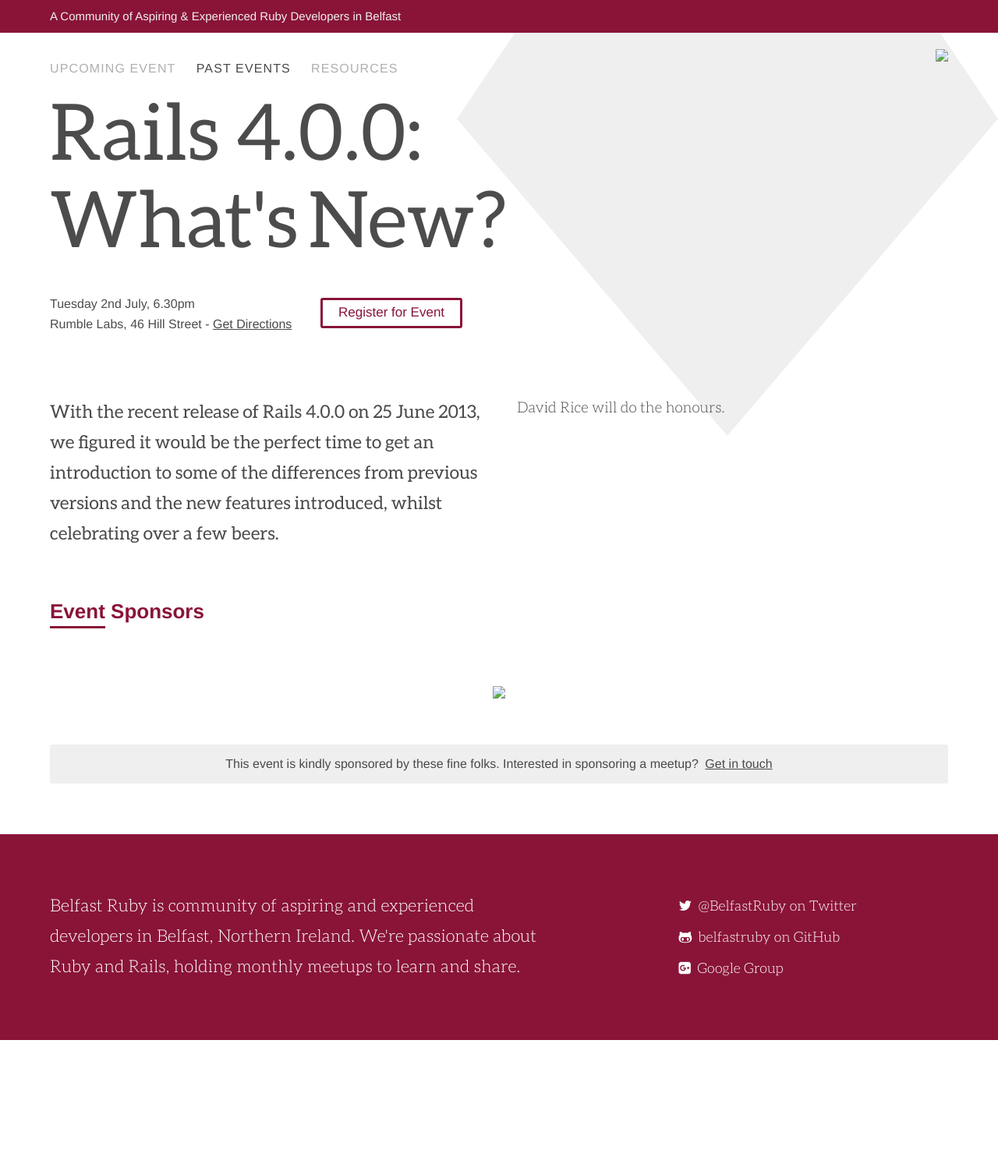
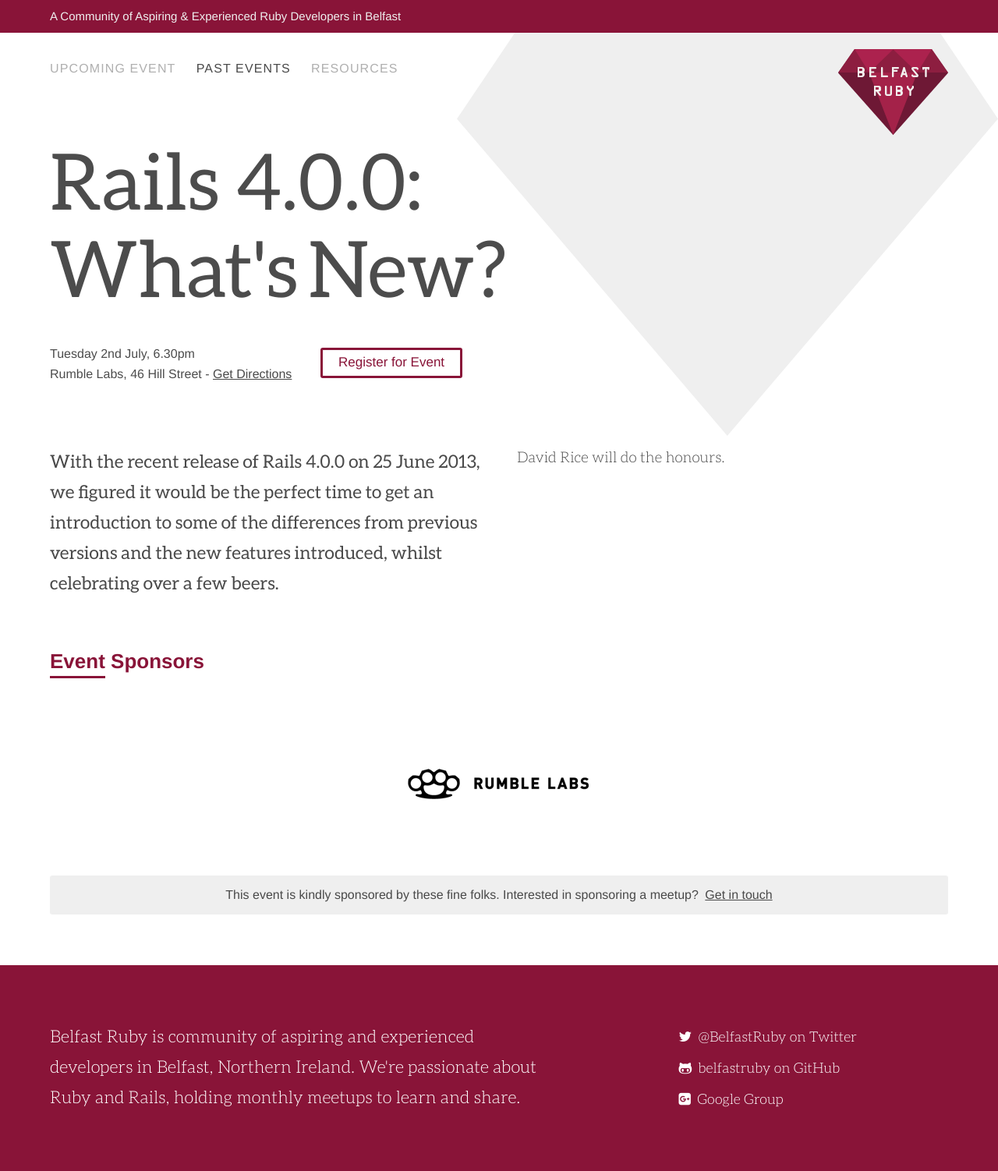
Before and after one commit to belfastruby/belfastruby.github.io, a Jekyll site: the page built from _posts/2013-07-02-rails-4-whats-new.markdown, in a window 1280 px wide. Shown: the whole page at 78% size. Built offline with Jekyll 4.4.1, drawn with Linux system fonts in a browser that asks for light colours; nearby versions of some CDN libraries; Markdown is read by kramdown in place of the engine named in the settings; before the commit the page ends 1334 px from its top, so only the background shows below that.

Commit message:
amending links

```diff
--- a/_layouts/default.html
+++ b/_layouts/default.html
@@ -76,14 +76,14 @@
               <li><a href="/resources/" {% if page.selected == "resources" %}class="active"{% endif %}>Resources</a></li>
             </ul>
           </nav>
-          <a href="/" class="logo"><img src="brewbot-logo.png/assets/images/belfast-ruby-logo.svg"></img></a>
+          <a href="/" class="logo"><img src="/assets/images/belfast-ruby-logo.svg"></img></a>
         </section>
       </header>
       <header class="mobile_nav clearfix">
         <a class="belfastruby" href="/">Belfast Ruby</a>
         <span id="burger" class="burger" href="#sidr">burger</span>
         <div id="sidr" class="sidr">
-          <a href="brewbot-logo.png/" class="sidr_logo"><img src="/assets/images/belfast-ruby-logo.svg"></img></a>
+          <a href="/" class="sidr_logo"><img src="/assets/images/belfast-ruby-logo.svg"></img></a>
           <div class="sidr_bio"><p>A community of aspiring &amp;&nbsp;experienced Ruby developers in Belfast</p></div>
           <nav>
             <ul>
@@ -102,7 +102,7 @@
       <footer class="clearfix">
         <section class="container clearfix">
           <div class="bio">
-            <p>Belfast Ruby is community of aspiring and experienced developers in Belfast, Northern Ireland. We're passionate about Ruby and Rails, holding <a href="brewbot-logo.png/past-events/">monthly meetups</a> to learn and share.</p>
+            <p>Belfast Ruby is community of aspiring and experienced developers in Belfast, Northern Ireland. We're passionate about Ruby and Rails, holding <a href="/past-events/">monthly meetups</a> to learn and share.</p>
           </div>
           <div class="contact">
             <li><a href="http://twitter.com/belfastruby"><i class="fa fa-twitter"></i> @BelfastRuby on Twitter</a></li>
--- a/_layouts/post.html
+++ b/_layouts/post.html
@@ -30,7 +30,7 @@
       <li>
       {% endif %}
       <a href="{{sponsor.link}}">
-        <img src="brewbot-logo.png{{sponsor.image}}" />
+        <img src="{{sponsor.image}}" />
       </a>
       </li>
       {% endfor %}
--- a/_posts/2014-01-30-intro-to-ruby.markdown
+++ b/_posts/2014-01-30-intro-to-ruby.markdown
@@ -12,7 +12,7 @@
 
 register_link: "http://digitalcircle.org/events/an-introduction-to-ruby"
 
-sponsors: [{name: "Rumble Labs", image: "/assets/images/rumblelabs-logo.png", link: "http://rumblelabs.com"}, {name: "Shopkeep", image: "/assets/images/shopkeeppos-logo.png", link: "http://shopkeeppos.com"}, {name: "Brewbot", image: "/assets/images/brewbot-logo.png", link: "http://brewbot.io"} ]
+sponsors: [{name: "Rumble Labs", image: "/assets/images/rumblelabs-logo.png", link: "http://rumblelabs.com"}, {name: "Shopkeep", image: "/assets/images/shopkeeppos-logo.png", link: "http://shopkeeppos.com"}, {name: "Brewbot", image: "/assets/images/", link: "http://brewbot.io"} ]
 
 intro: "It’s our first Belfast Ruby event of the year so we hope to welcome back the regulars as well as plenty of new faces. We’ll be holding a few short talks focused on the theme of making the jump to Ruby and how to get started."
 
```
